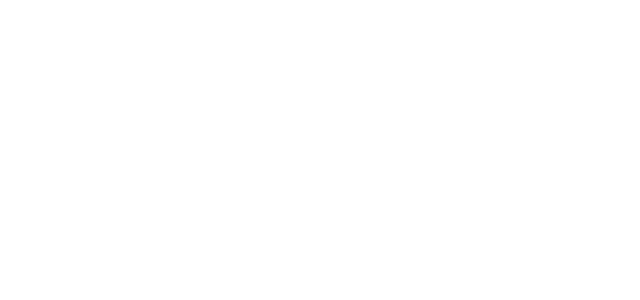
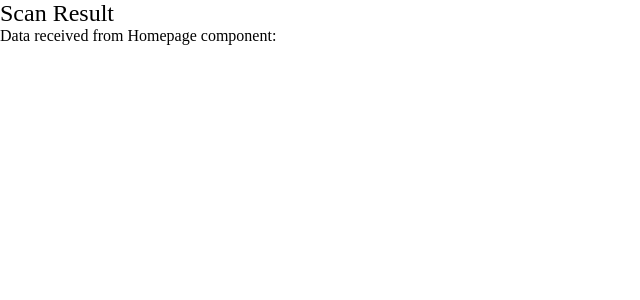
Before and after one commit to francsir/Group6-Design-Project, a React (Create React App) app in the folder chessPal/frontend/: page /ScanResult in a window 1280 px wide. Before the commit this address had no page. Shown: the top 300 px of the page, without its empty margins (0-640 px from the left). Built offline with nearby package versions, Linux system fonts and the light colour scheme; a web font is replaced by a local one.

Commit message:
Basic scan result redirection

```diff
--- a/chessPal/frontend/src/App.js
+++ b/chessPal/frontend/src/App.js
@@ -8,6 +8,7 @@ import LandingPage from "./sections/LandingPage";
 import Homepage from "./sections/Homepage";
 import LogInPage from "./sections/LogInPage";
 import SignUpPage from "./sections/SignUpPage";
+import ScanResult from "./sections/ScanResult";
 
 function App() {
   return (
@@ -17,6 +18,7 @@ function App() {
         <Route exact path="Homepage" element={<Homepage />} />
         <Route exact path="LogIn" element={<LogInPage />} />
         <Route exact path="SignUp" element={<SignUpPage />} />
+        <Route exact path="ScanResult" element={<ScanResult />} />
       </Routes>
     </div>
   );
--- a/chessPal/frontend/src/sections/Homepage.js
+++ b/chessPal/frontend/src/sections/Homepage.js
@@ -1,6 +1,7 @@
 import React, { useState } from "react";
 import "../styles/Homepage.css";
 
+import { useNavigate } from "react-router-dom";
 import Button from "@mui/material/Button";
 import Navbar from "../Components/Navbar";
 
@@ -20,6 +21,7 @@ const Homepage = () => {
   const [selectedFile, setSelectedFile] = useState(null);
   const [errorMessage, setErrorMessage] = useState(null);
   const [scanButtonVisible, setScanButtonVisible] = useState(false);
+  const navigate = useNavigate();
 
   const handleFileChange = async (event) => {
     const file = event.target.files[0];
@@ -45,22 +47,31 @@ const Homepage = () => {
     }
   };
 
-  const handleScanButtonClick = async() => {
+  const handleScanButtonClick = async () => {
     console.log("Scanning file:", selectedFile.name);
-    try{
+
+    const sampleArray = [1, 2, 3, 4, 5];
+    navigate("/ScanResult", { state: { responseData: sampleArray } }); //response.data instead of sampleArray
+    /*
+    try {
       const formData = new FormData();
-      formData.append('image', selectedFile);
+      formData.append("image", selectedFile);
 
-      const response = await axios.post("http://localhost:8000/upload/", formData, {
-        headers: {
-          'Content-Type': 'multipart/form-data',
-        },
-      });
-    console.log("Upload Successful", response.data);
-
-    }catch(error){
-      console.error("Error Uploading", error)
-    }
+      const response = await axios.post(
+        "http://localhost:8000/upload/",
+        formData,
+        {
+          headers: {
+            "Content-Type": "multipart/form-data",
+          },
+        }
+      );
+      console.log("Upload Successful", response.data);
+      const sampleArray = [1, 2, 3, 4, 5];
+      navigate("/ScanResult", { state: { responseData: response.data } });
+    } catch (error) {
+      console.error("Error Uploading", error);
+    }*/
   };
 
   const handleDeselectFile = () => {
--- /dev/null
+++ b/chessPal/frontend/src/sections/ScanResult.js
@@ -0,0 +1,17 @@
+import React from "react";
+import { useLocation } from "react-router-dom";
+
+const ScanResult = () => {
+  const location = useLocation();
+  const responseData = location.state?.responseData;
+
+  return (
+    <div>
+      <h2>Scan Result</h2>
+      <p>Data received from Homepage component:</p>
+      <pre>{JSON.stringify(responseData, null, 2)}</pre>
+    </div>
+  );
+};
+
+export default ScanResult;
```
